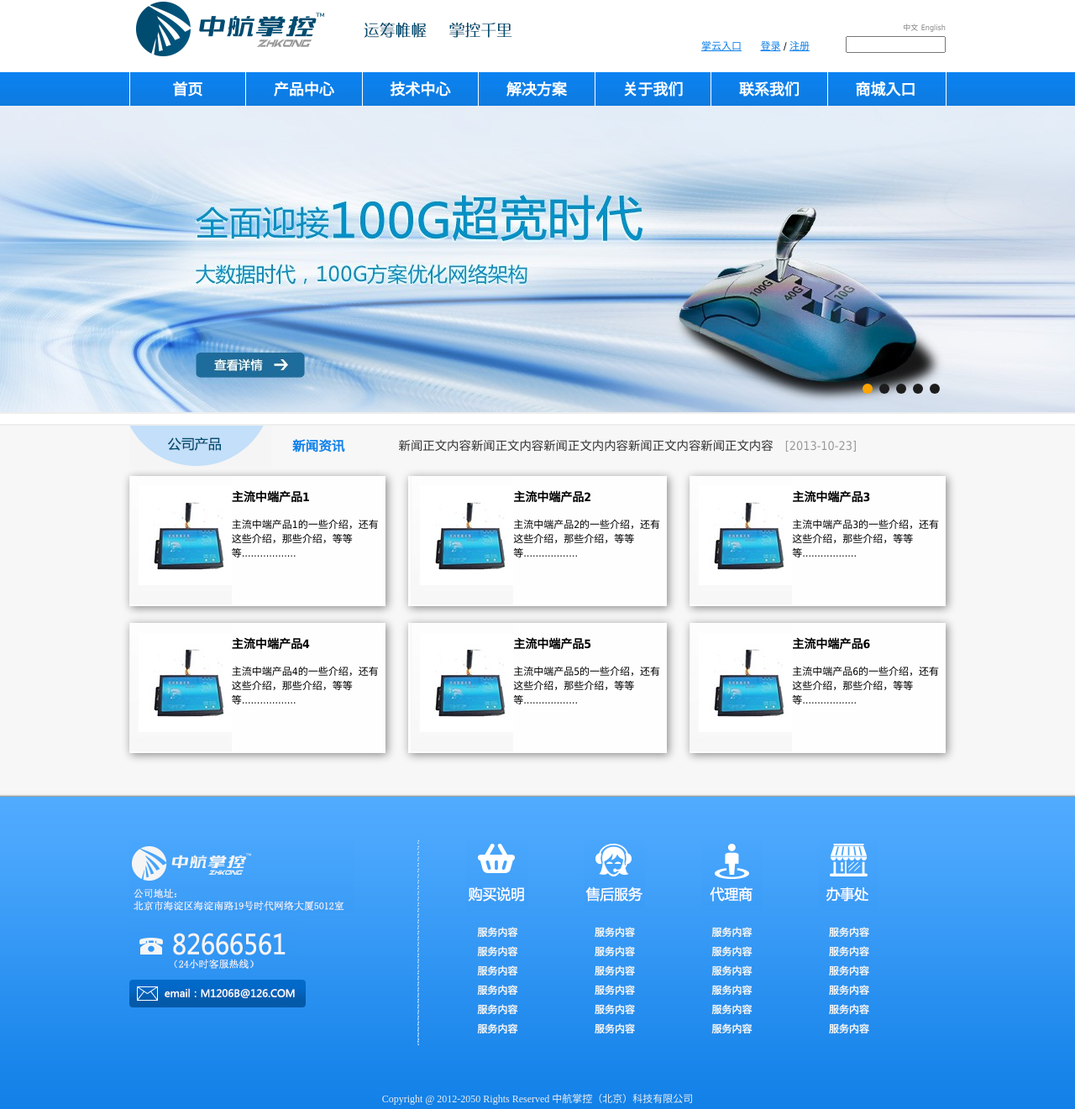
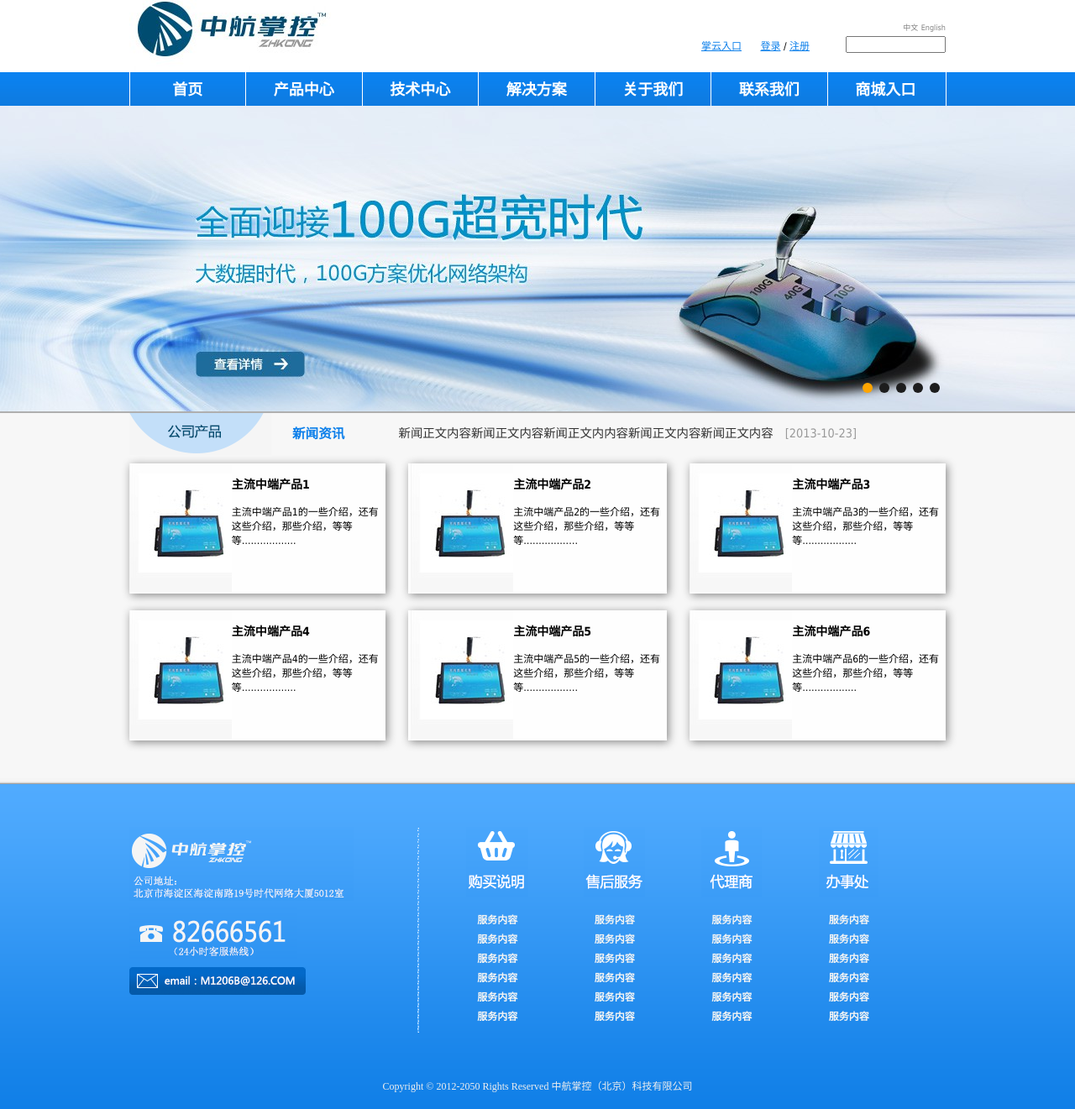
Before and after one commit to Gaubee/ZHKONG, a website: page index.html in a window 1280 px wide. Shown: the part 16-1337 px from the top of the page at 84% size. Drawn offline with nearby package versions, Linux system fonts and the light colour scheme.

Commit message:
改动部分样式（更紧凑），换用无字Logo，删除无用资源
Signed-off-by: Gaubee <GaubeeBangeel@gmail.com>

```diff
--- a/css/index.css
+++ b/css/index.css
@@ -16,7 +16,8 @@ body{
 
 #head {
 	padding-top: 61px;
-	background-image: url("../img/logo-word.png");
+	background-image: url("../img/logo.jpg");
+	/*background-image: url("../img/logo-word.png");*/
 	background-position-y: 50%;
 	background-repeat: no-repeat;
 }
@@ -165,11 +166,10 @@ body{
 }
 .out-body-benner{
 	background-color: #E2E2E2;
+	border-width: 0px 0px 2px 0px;
+	border-style: solid;
+	border-color: #AFAFAF;
 	/*margin-top: 12px;*/
-	margin-bottom: 12px;
-	border-width: 1px 0px 2px 0px;
-	border-color: #EEE;
-	border-style: solid;
 }
 
 .product-item-center{
@@ -216,7 +216,6 @@ body{
 } */
 .out-body-main{
 	background-color: #F7F7F7;
-	border-top: 2px #eee solid;
 }
 .news-list{
 	list-style: none;
@@ -277,7 +276,7 @@ body{
 .copyright h4{
 	color: #EEE;
 	font-size: 12px;
-	font-family: "宋体";
+	font-family: "微软雅黑","宋体";
 	margin-top: 4.5em;
 	font-weight: 200;
 }
--- a/index.html
+++ b/index.html
@@ -275,7 +275,7 @@
                 </div>
             </div>
             <div class="copyright">
-                <h4>Copyright @ 2012-2050 Rights Reserved 中航掌控（北京）科技有限公司</h4>
+                <h4>Copyright &copy; 2012-2050 Rights Reserved 中航掌控（北京）科技有限公司</h4>
             </div>
         </div>
         <script src=".//ajax.googleapis.com/ajax/libs/jquery/1.10.2/jquery.min.js"></script>
```
Also changed, not shown: img/Inc-phone.gif (deleted), img/help-buy.gif (deleted), img/help-office.gif (deleted), img/help-proxy.gif (deleted), img/help-sold.gif (deleted).
